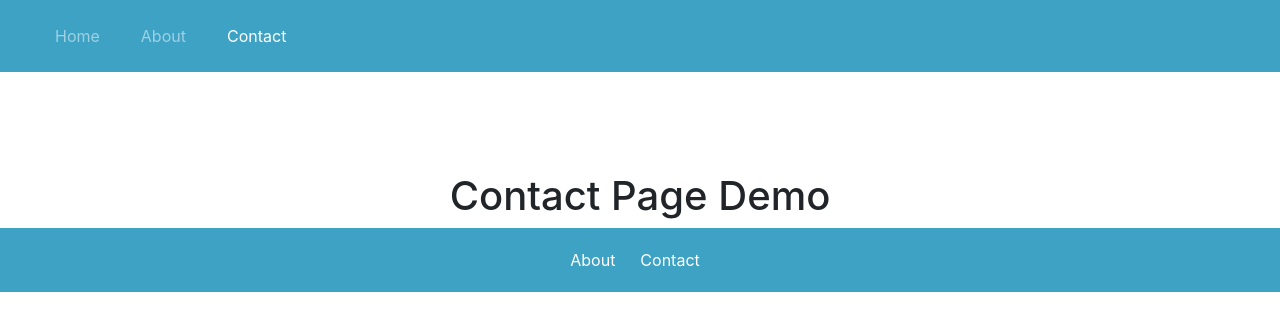
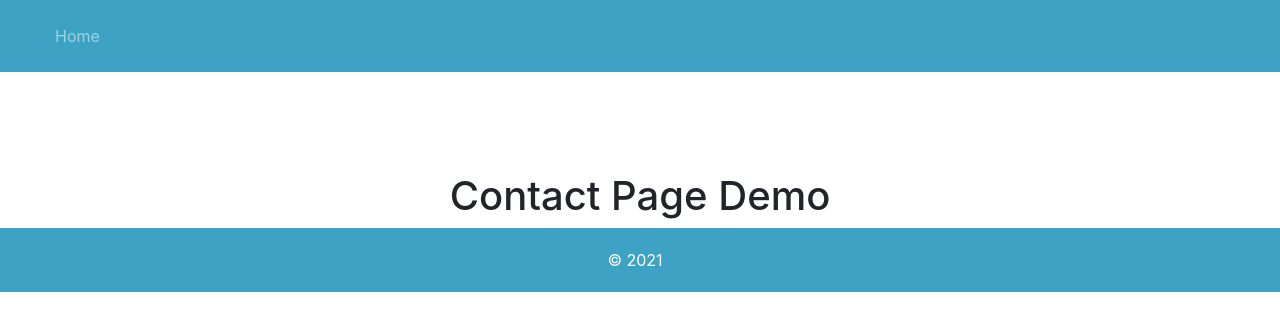
Before and after one commit to jvpink200/schedulerProject, a React (Create React App) app in the folder scheduler/: page /contact in a window 1280 px wide. Shown: the top 330 px of the page. Built offline with nearby package versions, Linux system fonts and the light colour scheme.

Commit message:
updated header and footer

```diff
--- a/scheduler/src/components/FooterComponent.js
+++ b/scheduler/src/components/FooterComponent.js
@@ -1,5 +1,5 @@
 import React from 'react';
-import { Link } from 'react-router-dom';
+//import { Link } from 'react-router-dom';
 
 function Footer(props) {
     return (
@@ -8,8 +8,7 @@ function Footer(props) {
           <div className="row">
             <div className="mx-auto">
               <ul>
-                            <li><Link to='/about' className="text-white hover-orange">About</Link></li>
-                            <li><Link to='/contact' className="text-white hover-orange">Contact</Link></li>
+                <li className="text-white hover-orange">&copy; 2021</li>
               </ul>
             </div>
           </div>
--- a/scheduler/src/components/HeaderComponent.js
+++ b/scheduler/src/components/HeaderComponent.js
@@ -30,17 +30,6 @@ class Header extends Component {
                     <i className='fa fa-home fa-lg' /> Home
                   </NavLink>
                 </NavItem>
-                <NavItem>
-                  <NavLink className='nav-link' to='/about'>
-                    <i className='fa fa-info fa-lg' /> About
-                  </NavLink>
-                </NavItem>
-
-                <NavItem>
-                  <NavLink className='nav-link' to='/contact'>
-                    <i className='fa fa-address-card fa-lg' /> Contact
-                  </NavLink>
-                </NavItem>
               </Nav>
             </Collapse>
           </div>
--- a/scheduler/src/index.js
+++ b/scheduler/src/index.js
@@ -2,7 +2,6 @@ import React from 'react';
 import ReactDOM from 'react-dom';
 import './index.css';
 import App from './App';
-import reportWebVitals from './reportWebVitals';
 import 'bootstrap/dist/css/bootstrap.min.css';
 
 ReactDOM.render(
@@ -11,8 +10,3 @@ ReactDOM.render(
   </React.StrictMode>,
   document.getElementById('root')
 );
-
-// If you want to start measuring performance in your app, pass a function
-// to log results (for example: reportWebVitals(console.log))
-// or send to an analytics endpoint. Learn more: https://bit.ly/CRA-vitals
-reportWebVitals();
--- a/scheduler/src/reportWebVitals.js
+++ /dev/null
@@ -1,13 +0,0 @@
-const reportWebVitals = onPerfEntry => {
-  if (onPerfEntry && onPerfEntry instanceof Function) {
-    import('web-vitals').then(({ getCLS, getFID, getFCP, getLCP, getTTFB }) => {
-      getCLS(onPerfEntry);
-      getFID(onPerfEntry);
-      getFCP(onPerfEntry);
-      getLCP(onPerfEntry);
-      getTTFB(onPerfEntry);
-    });
-  }
-};
-
-export default reportWebVitals;
```
Also changed, not shown: scheduler/src/setupTests.js (deleted, +0 -5 lines), 1 other file (tests, documents, lock files or other folders). Lines whose indentation alone changed are shown as unchanged.
